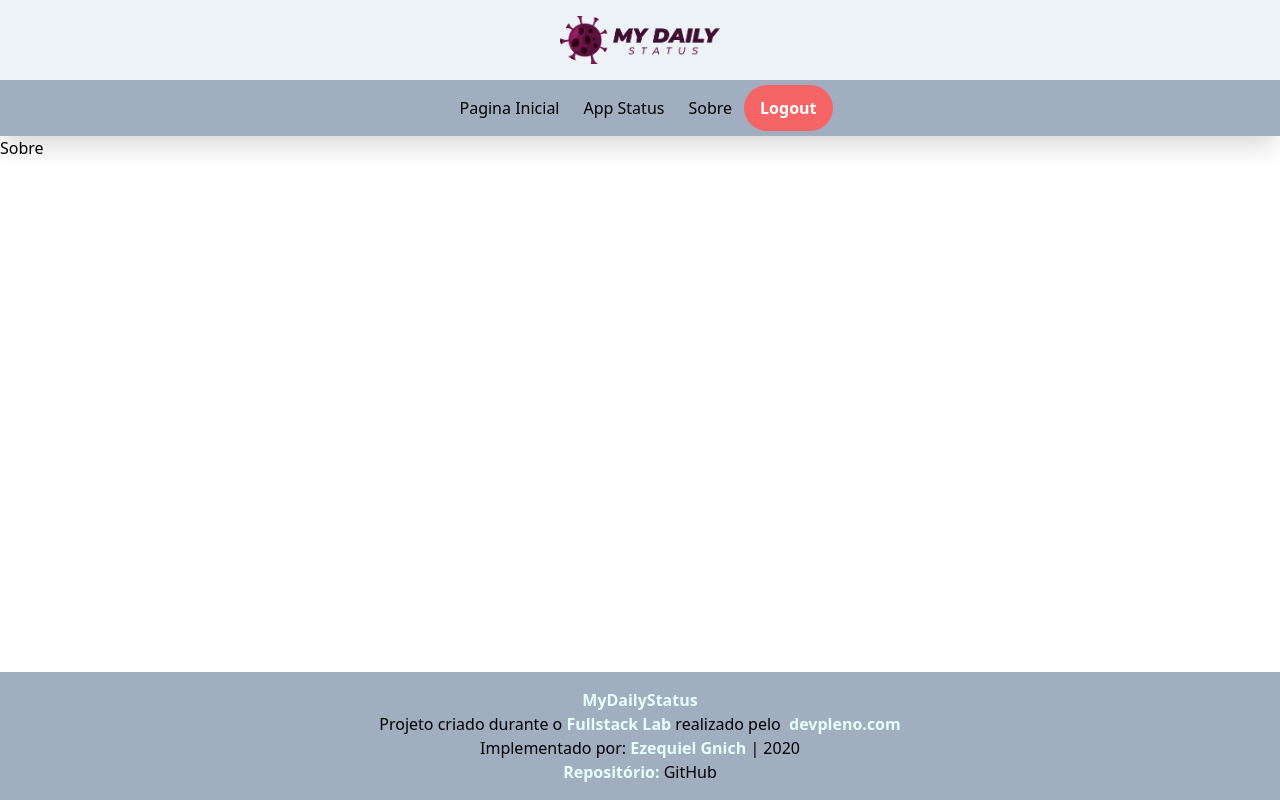
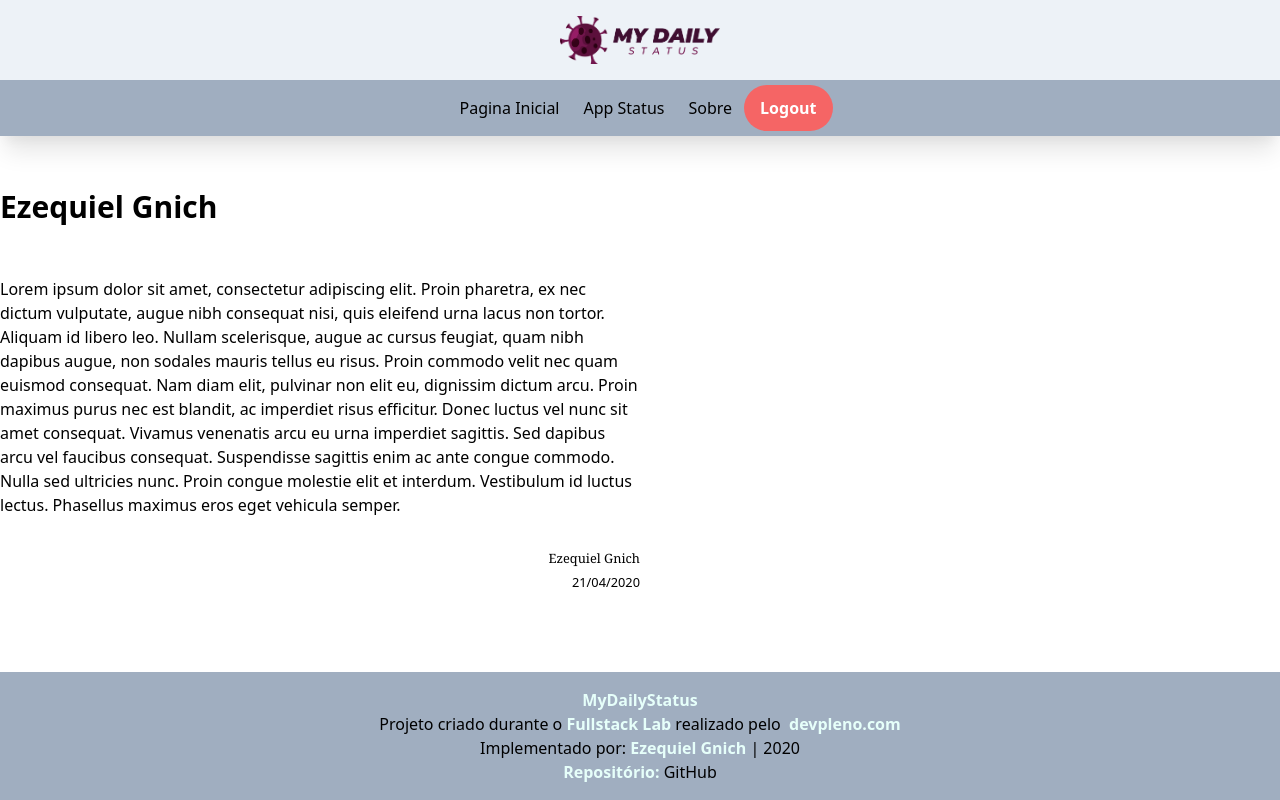
Before and after one commit to EzequielGnich/myDailyStatus, a Next.js app: page /About in a window 1280 px wide. Built offline with nearby package versions, Linux system fonts and the light colour scheme; no server answers.

Commit message:
About.js

```diff
--- a/pages/About.js
+++ b/pages/About.js
@@ -1,7 +1,33 @@
 import React from "react";
 
 const About = () => {
-  return <h1>Sobre</h1>;
+  return (
+    <div className="w-full flex flex-col mt-12">
+      <div className="w-1/2">
+        <h1 className="font-bold text-3xl">Ezequiel Gnich</h1>
+      </div>
+      <div className="w-1/2 mt-12">
+        Lorem ipsum dolor sit amet, consectetur adipiscing elit. Proin pharetra,
+        ex nec dictum vulputate, augue nibh consequat nisi, quis eleifend urna
+        lacus non tortor. Aliquam id libero leo. Nullam scelerisque, augue ac
+        cursus feugiat, quam nibh dapibus augue, non sodales mauris tellus eu
+        risus. Proin commodo velit nec quam euismod consequat. Nam diam elit,
+        pulvinar non elit eu, dignissim dictum arcu. Proin maximus purus nec est
+        blandit, ac imperdiet risus efficitur. Donec luctus vel nunc sit amet
+        consequat. Vivamus venenatis arcu eu urna imperdiet sagittis. Sed
+        dapibus arcu vel faucibus consequat. Suspendisse sagittis enim ac ante
+        congue commodo. Nulla sed ultricies nunc. Proin congue molestie elit et
+        interdum. Vestibulum id luctus lectus. Phasellus maximus eros eget
+        vehicula semper.
+        <br />
+        <div className="mt-8">
+          <small className="float-right font-serif">Ezequiel Gnich</small>
+          <br />
+          <small className="float-right">21/04/2020</small>
+        </div>
+      </div>
+    </div>
+  );
 };
 
 export default About;
```
